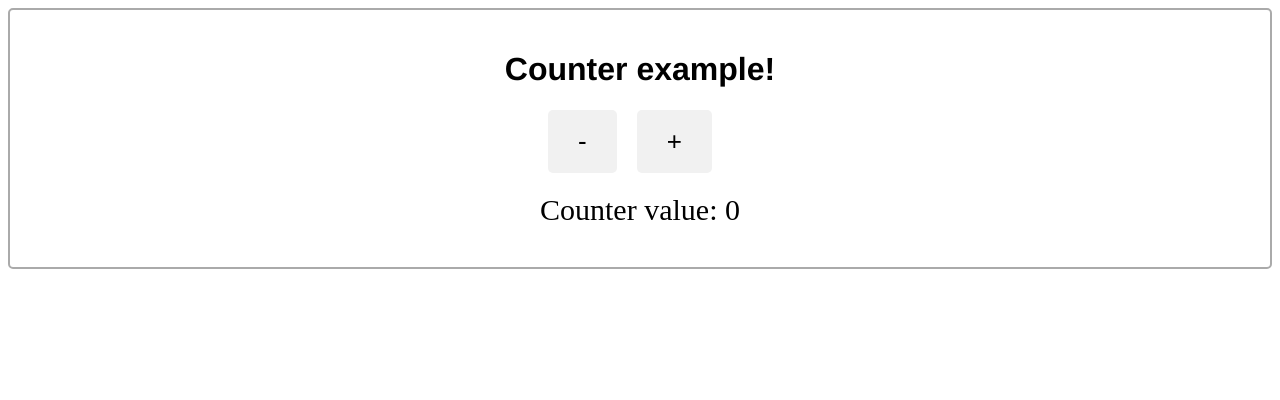
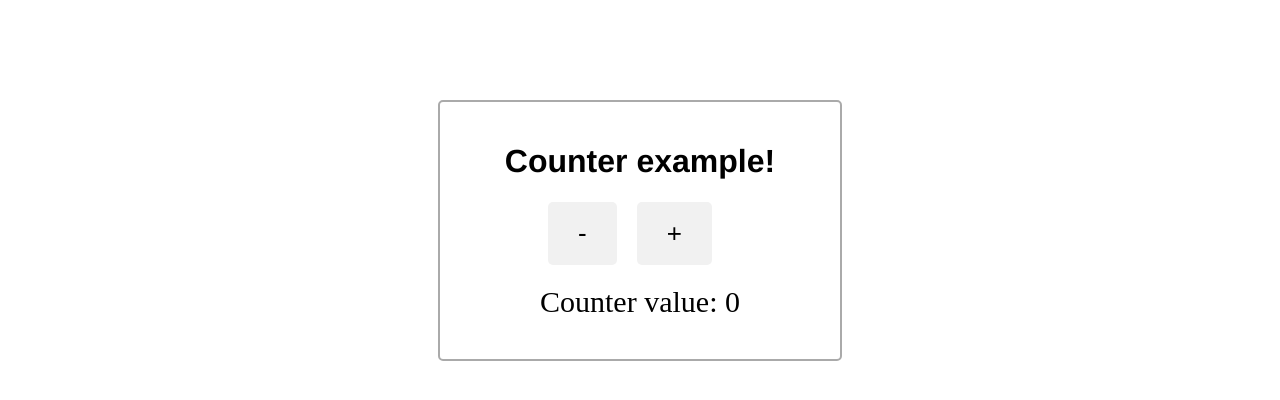
Before and after one commit to juliuscc/next-tutorial, a Next.js app: page / in a window 1280 px wide. Shown: the top 400 px of the page. Built offline with nearby package versions, Linux system fonts and the light colour scheme.

Commit message:
Center wrapper

```diff
--- a/pages/index.js
+++ b/pages/index.js
@@ -6,6 +6,8 @@ const Wrapper = styled.div`
 	border-radius: 5px;
 	padding: 20px 50px;
 	text-align: center;
+	width: 300px;
+	margin: 100px auto;
 `
 
 const Title = styled.h1`
```
